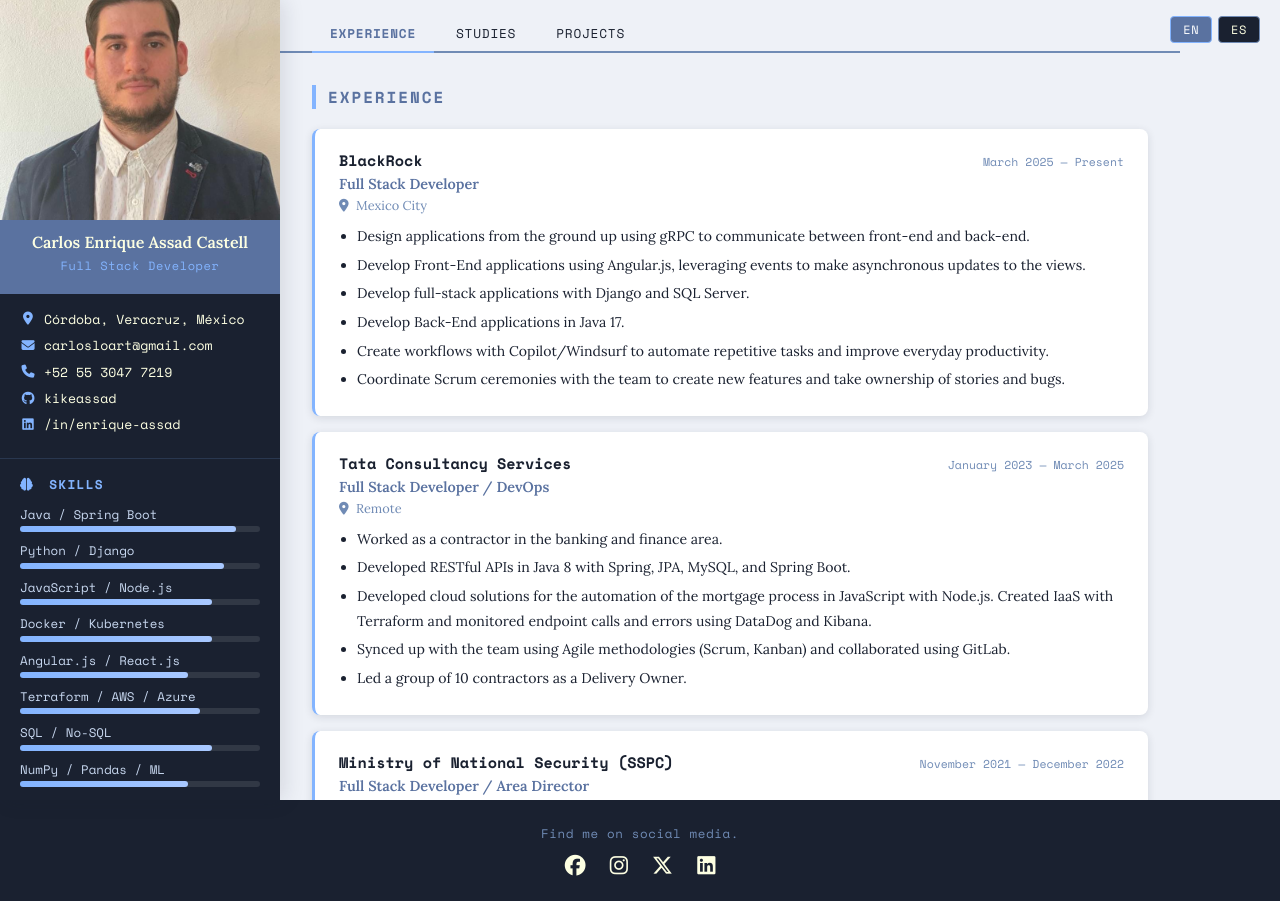
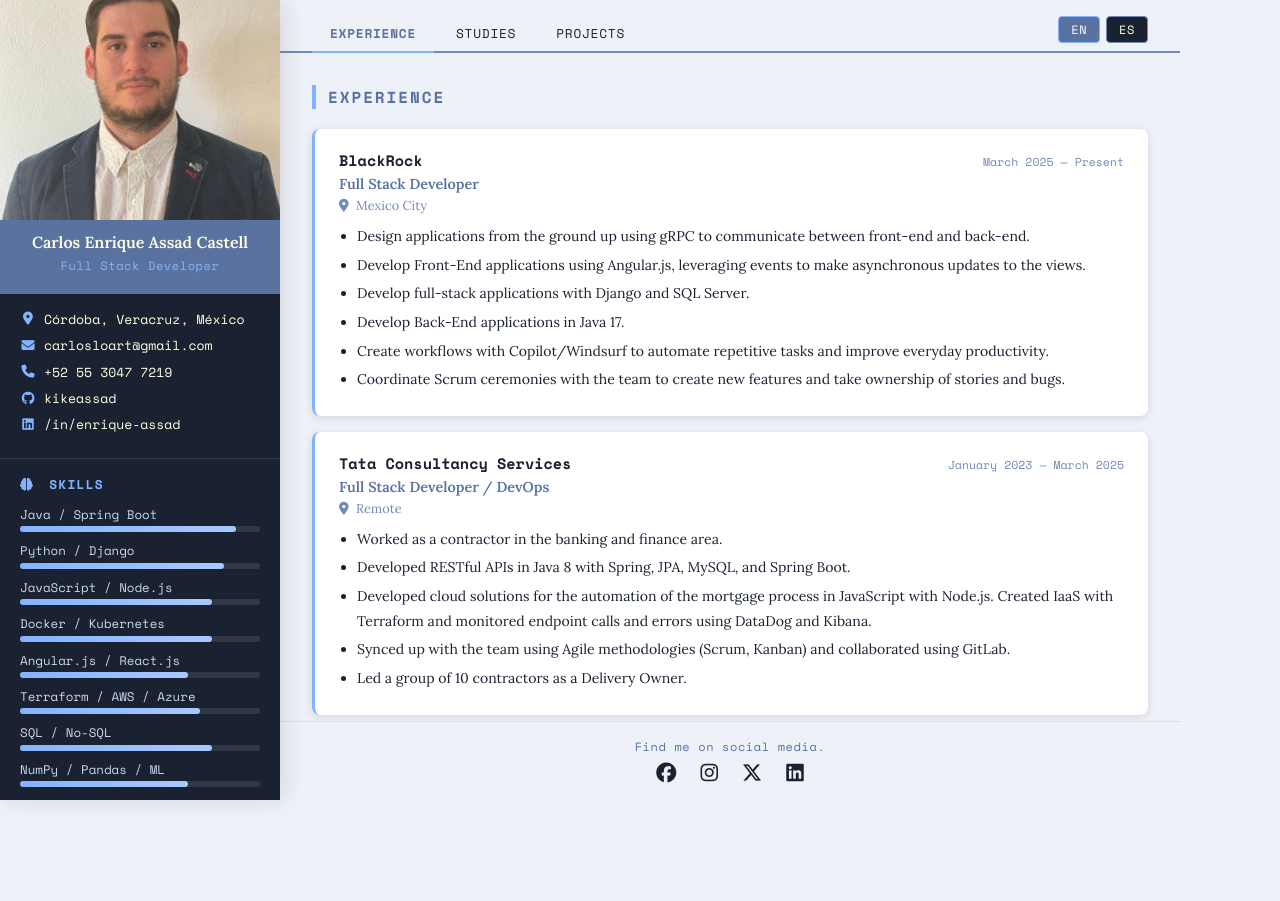
Before and after one commit to kikeassad/kikeassad.github.io, a plain HTML site: page index.html in a window 1280 px wide. After the commit the page ends 800 px from the top, so only its background shows below. Drawn offline with nearby package versions, Linux system fonts and the light colour scheme.

Commit message:
refactor: relocate language switcher into navigation bar and move footer within layout container

```diff
--- a/index.html
+++ b/index.html
@@ -17,12 +17,6 @@
   </head>
   <body>
 
-    <!-- Language switcher — always visible, fixed top-right -->
-    <div class="lang-switcher">
-      <button onclick="changeLanguage('en')" id="btn-en" class="lang-btn active">EN</button>
-      <button onclick="changeLanguage('sp')" id="btn-sp" class="lang-btn">ES</button>
-    </div>
-
     <!-- Layout wrapper -->
     <div class="layout">
 
@@ -38,9 +32,15 @@
 
         <!-- Top navigation tabs — clicking a tab shows only that section -->
         <nav class="topnav" role="tablist">
+          <div class="tab-buttons">
             <button id="tab-experience" class="tab-btn active" data-tab="experience" data-i18n="experience" role="tab" aria-selected="true" aria-controls="experience">Experience</button>
             <button id="tab-studies"    class="tab-btn"        data-tab="studies"    data-i18n="studies"    role="tab" aria-selected="false" aria-controls="studies">Studies</button>
             <button id="tab-projects"   class="tab-btn"        data-tab="projects"   data-i18n="projects"   role="tab" aria-selected="false" aria-controls="projects">Projects</button>
+          </div>
+          <div class="lang-switcher">
+            <button onclick="changeLanguage('en')" id="btn-en" class="lang-btn active">EN</button>
+            <button onclick="changeLanguage('sp')" id="btn-sp" class="lang-btn">ES</button>
+          </div>
         </nav>
 
         <!-- Scrollable panel area — only this div scrolls, not the whole page.
@@ -63,9 +63,6 @@
           </section>
         </div>
 
-      </main>
-    </div>
-
         <!-- Footer fragment mount point -->
         <footer id="footer">
           <div style="padding: 20px; text-align: center; color: var(--navy); font-family: 'Space Mono', monospace; font-size: 0.8rem; opacity: 0.7;">
@@ -73,6 +70,9 @@
           </div>
         </footer>
 
+      </main>
+    </div>
+
     <script type="module" src="/scripts/loader.js"></script>
   </body>
 </html>
--- a/styles/style.css
+++ b/styles/style.css
@@ -143,15 +143,11 @@ body {
   transition: width 0.6s ease;
 }
 
-
-/* ─── Language switcher (fixed top-right) ────────────────────────────────────── */
+/* ─── Language switcher (nested in topnav) ───────────────────────────────────── */
 .lang-switcher {
-  position: fixed;
-  top: 16px;
-  right: 20px;
-  z-index: 100;
   display: flex;
   gap: 6px;
+  margin-bottom: 8px;
 }
 
 .lang-btn {
@@ -194,12 +190,18 @@ body {
 /* ─── Top navigation tabs ────────────────────────────────────────────────────── */
 .topnav {
   display: flex;
-  gap: 4px;
+  justify-content: space-between;
+  align-items: flex-end;
   flex-shrink: 0;              /* Never compress — always full height */
   padding: 16px 32px 0;
   border-bottom: 2px solid var(--mid-blue);
   background-color: var(--bg);
   z-index: 5;
+}
+
+.tab-buttons {
+  display: flex;
+  gap: 4px;
 }
 
 /* ─── Scrollable panel area ─────────────────────────────────────────────────── */
@@ -515,23 +517,25 @@ body {
 
 /* ─── Footer ─────────────────────────────────────────────────────────────────── */
 .footer {
-  background-color: var(--navy);
-  color: var(--pale);
+  background-color: transparent;
+  color: var(--navy);
   text-align: center;
-  padding: 24px 20px;
+  padding: 16px 20px;
+  flex-shrink: 0;
+  border-top: 1px solid rgba(90, 114, 160, 0.15);
 }
 
 .footer p {
   font-family: "Space Mono", monospace;
-  font-size: 0.78rem;
-  margin-bottom: 12px;
-  color: var(--mid-blue);
+  font-size: 0.75rem;
+  margin-bottom: 8px;
+  color: var(--blue);
   letter-spacing: 0.05em;
 }
 
 .footer a {
-  font-size: 1.3rem;
-  color: var(--pale);
+  font-size: 1.25rem;
+  color: var(--navy);
   margin: 0 10px;
   text-decoration: none;
   transition: color 0.2s, transform 0.2s;
@@ -540,7 +544,7 @@ body {
 
 .footer a:hover {
   color: var(--light-blue);
-  transform: translateY(-3px);
+  transform: translateY(-2px);
 }
 
 
@@ -563,11 +567,6 @@ body {
     padding: 0 16px 32px;
   }
 
-  .lang-switcher {
-    top: 10px;
-    right: 12px;
-  }
-
   .job-header,
   .edu-header,
   .cert-header {
```
Lines whose indentation alone changed are shown as unchanged.
